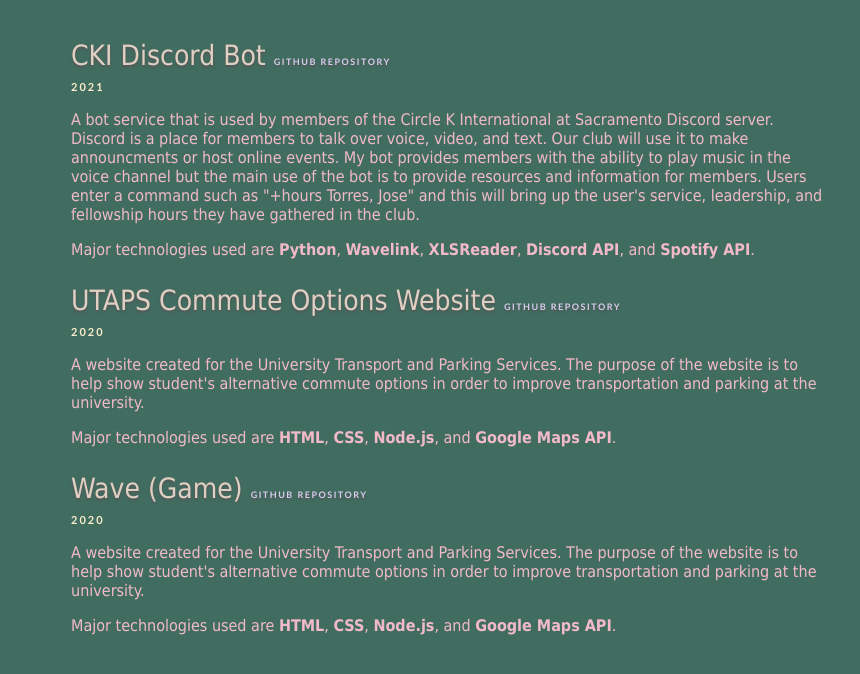
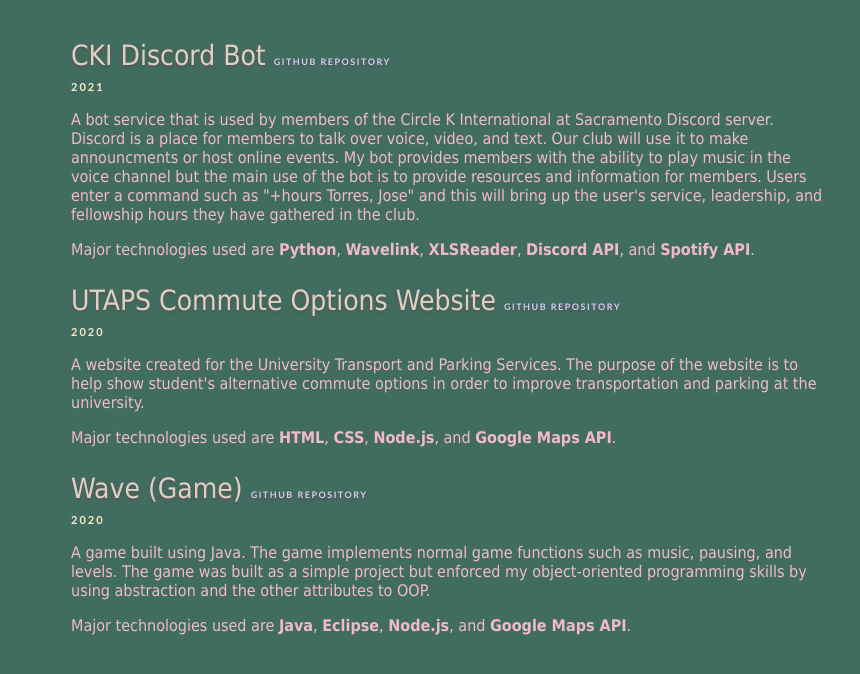
Before and after one commit to JoseUTorres/.github.io, a plain HTML site: page projects.html in a window 1280 px wide. Shown: the part 110-784 px from the top of the page, without its empty margins (209-1069 px from the left). Drawn offline with Linux system fonts and the light colour scheme.

Commit message:
Update projects.html

```diff
--- a/projects.html
+++ b/projects.html
@@ -82,12 +82,12 @@
                2020
             </p>
             <p id="description">
-                A website created for the University Transport and Parking Services.
-                The purpose of the website is to help show student's alternative commute options
-                in order to improve transportation and parking at the university.
+                A game built using Java. The game implements normal game functions such as music, pausing,
+                and levels. The game was built as a simple project but enforced my object-oriented programming
+                skills by using abstraction and the other attributes to OOP.
             </p>
             <p id="description">
-                Major technologies used are <b>HTML</b>, <b>CSS</b>, <b>Node.js</b>, and <b>Google Maps API</b>.
+                Major technologies used are <b>Java</b>, <b>Eclipse</b>, <b>Node.js</b>, and <b>Google Maps API</b>.
             </p>
         </ul>
         </div>
```
